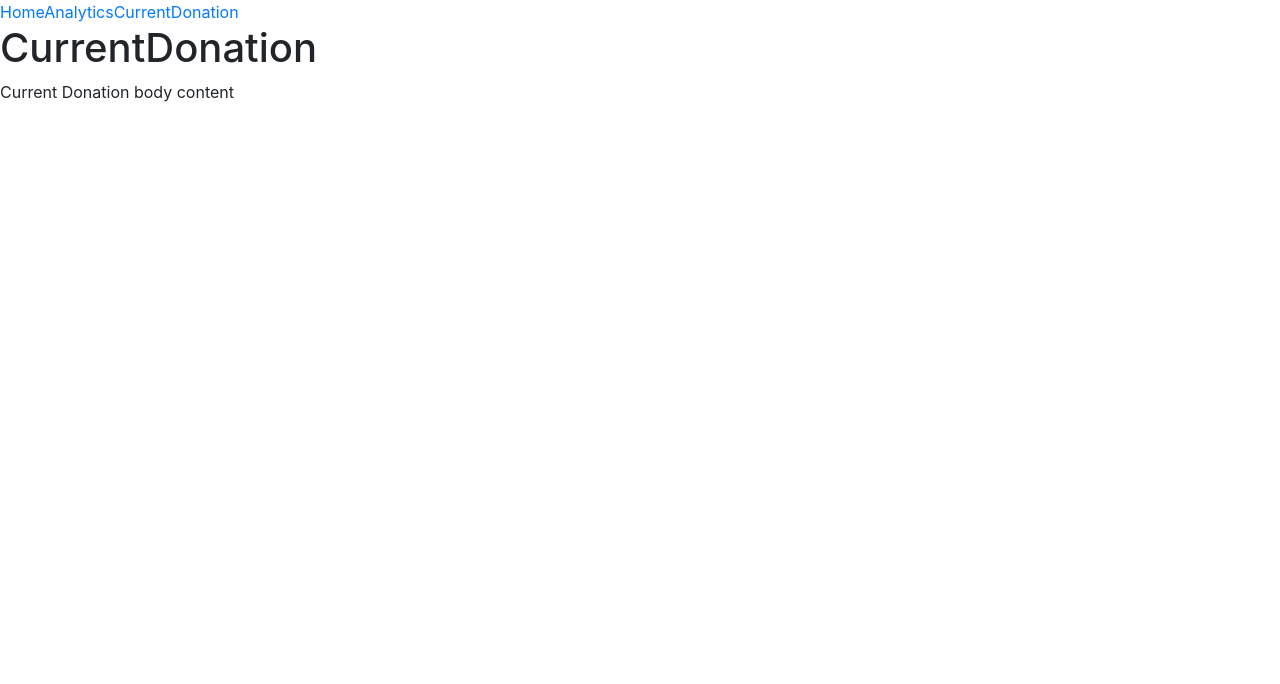
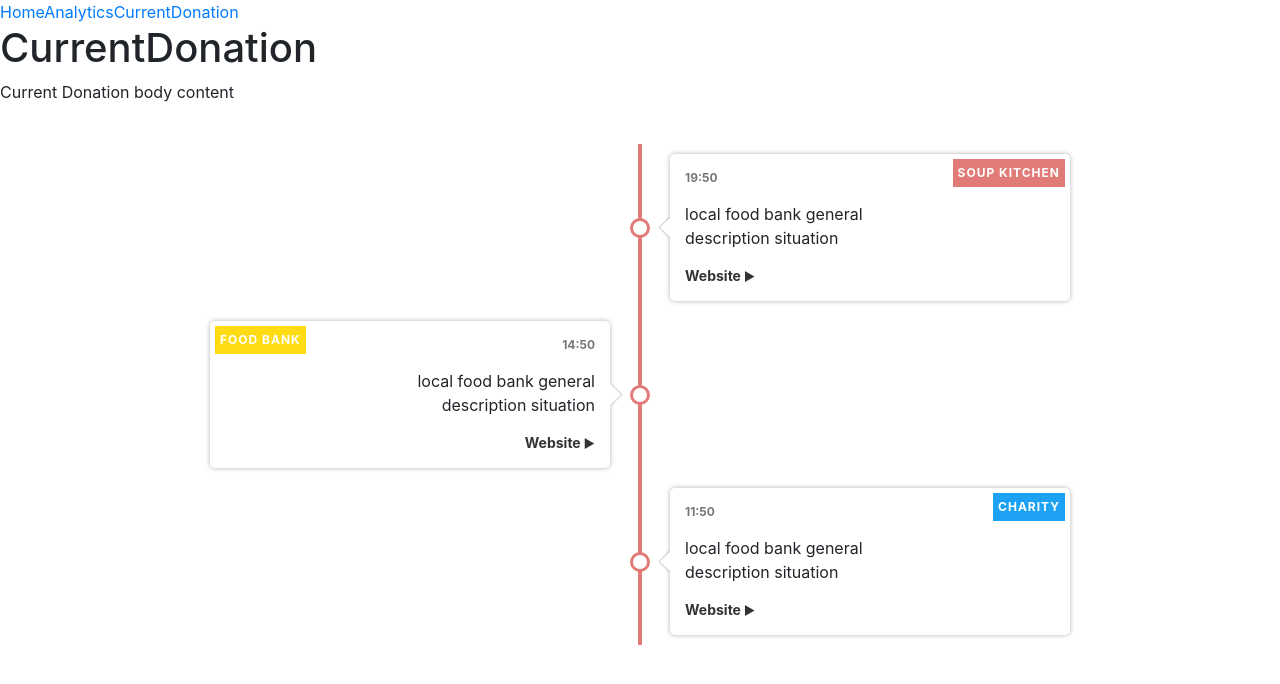
Before and after one commit to Luke-TE/destdonation, a React (Create React App) app in the folder client/: page /Current-Donation in a window 1280 px wide. Shown: the top 684 px of the page. Built offline with nearby package versions, Linux system fonts and the light colour scheme.

Commit message:
[ks418]: basic timeline for current donation's page made

```diff
--- a/client/package.json
+++ b/client/package.json
@@ -12,13 +12,14 @@
     "@types/node": "^12.0.0",
     "@types/react": "^16.9.0",
     "@types/react-dom": "^16.9.0",
+    "bootstrap": "^4.5.0",
     "enzyme": "^3.11.0",
     "enzyme-adapter-react-16": "^1.15.2",
-    "bootstrap": "^4.5.0",
     "react": "^16.13.1",
     "react-dom": "^16.13.1",
     "react-scripts": "^3.4.1",
     "react-test-renderer": "^16.13.1",
+    "react-vertical-timeline-component": "^2.6.2",
     "serve": "^11.3.1",
     "typeface-roboto": "0.0.75",
     "typescript": "~3.7.2"
@@ -47,6 +48,7 @@
   },
   "devDependencies": {
     "@types/enzyme": "^3.10.5",
+    "@types/react-vertical-timeline-component": "^2.6.0",
     "react-router-dom": "^5.2.0"
   }
 }
--- a/client/src/components/CurrentDonation/CurrentDonation.tsx
+++ b/client/src/components/CurrentDonation/CurrentDonation.tsx
@@ -1,11 +1,14 @@
 import React, { Component } from "react";
+import Timeline from "./Timeline/Timeline";
 
 class CurrentDonation extends Component {
   render() {
+    // @ts-ignore
     return (
       <div>
         <h1>CurrentDonation</h1>
         <p>Current Donation body content</p>
+        <Timeline />
       </div>
     );
   }
--- /dev/null
+++ b/client/src/components/CurrentDonation/Timeline/Timeline.css
@@ -0,0 +1,202 @@
+@import url("https://fonts.googleapis.com/css?family=Lato");
+
+* {
+  box-sizing: border-box;
+}
+
+/*body {*/
+/*    display: flex;*/
+/*    justify-content: center;*/
+/*    flex-direction: column;*/
+/*    align-content: flex-start;*/
+
+/*    min-height: 100vh;*/
+/*    font-family: 'Lato', sans-serif;*/
+/*    margin: 0;*/
+/*}*/
+
+.timeline-container {
+  display: flex;
+  flex-direction: column;
+  justify-content: flex-start;
+  position: relative;
+  margin: 40px 0;
+}
+
+.timeline-container::after {
+  background-color: #e17b77;
+  content: "";
+  position: absolute;
+  left: calc(50% - 2px);
+  width: 4px;
+  height: 100%;
+}
+
+.timeline-item {
+  display: flex;
+  justify-content: flex-end;
+  padding-right: 30px;
+  position: relative;
+  margin: 10px 0;
+  width: 50%;
+}
+
+.timeline-item:nth-child(odd) {
+  align-self: flex-end;
+  justify-content: flex-start;
+  padding-left: 30px;
+  padding-right: 0;
+}
+
+.timeline-item-content {
+  box-shadow: 0 0 5px rgba(0, 0, 0, 0.3);
+  border-radius: 5px;
+  background-color: #fff;
+  display: flex;
+  flex-direction: column;
+  align-items: flex-end;
+  padding: 15px;
+  position: relative;
+  width: 400px;
+  max-width: 70%;
+  text-align: right;
+}
+
+.timeline-item-content::after {
+  content: " ";
+  background-color: #fff;
+  box-shadow: 1px -1px 1px rgba(0, 0, 0, 0.2);
+  position: absolute;
+  right: -7.5px;
+  top: calc(50% - 7.5px);
+  transform: rotate(45deg);
+  width: 15px;
+  height: 15px;
+}
+
+.timeline-item:nth-child(odd) .timeline-item-content {
+  text-align: left;
+  align-items: flex-start;
+}
+
+.timeline-item:nth-child(odd) .timeline-item-content::after {
+  right: auto;
+  left: -7.5px;
+  box-shadow: -1px 1px 1px rgba(0, 0, 0, 0.2);
+}
+
+.timeline-item-content .tag {
+  color: #fff;
+  font-size: 12px;
+  font-weight: bold;
+  top: 5px;
+  left: 5px;
+  letter-spacing: 1px;
+  padding: 5px;
+  position: absolute;
+  text-transform: uppercase;
+}
+
+.timeline-item:nth-child(odd) .timeline-item-content .tag {
+  left: auto;
+  right: 5px;
+}
+
+.timeline-item-content time {
+  color: #777;
+  font-size: 12px;
+  font-weight: bold;
+}
+
+.timeline-item-content p {
+  font-size: 16px;
+  line-height: 24px;
+  margin: 15px 0;
+  max-width: 250px;
+}
+
+.timeline-item-content a {
+  color: #333;
+  text-decoration: none;
+  font-size: 14px;
+  font-weight: bold;
+}
+
+.timeline-item-content a::after {
+  content: " ►";
+  font-size: 12px;
+}
+
+.timeline-item-content .circle {
+  background-color: #fff;
+  border: 3px solid #e17b77;
+  border-radius: 50%;
+  position: absolute;
+  top: calc(50% - 10px);
+  right: -40px;
+  width: 20px;
+  height: 20px;
+  z-index: 100;
+}
+
+.timeline-item:nth-child(odd) .timeline-item-content .circle {
+  right: auto;
+  left: -40px;
+}
+
+@media only screen and (max-width: 1023px) {
+  .timeline-item-content {
+    max-width: 100%;
+  }
+}
+
+@media only screen and (max-width: 767px) {
+  .timeline-item-content,
+  .timeline-item:nth-child(odd) .timeline-item-content {
+    padding: 15px 10px;
+    text-align: center;
+    align-items: center;
+  }
+
+  .timeline-item-content .tag {
+    width: calc(100% - 10px);
+    text-align: center;
+  }
+
+  .timeline-item-content time {
+    margin-top: 20px;
+  }
+
+  .timeline-item-content a {
+    text-decoration: underline;
+  }
+
+  .timeline-item-content a::after {
+    display: none;
+  }
+}
+
+footer {
+  background-color: #222;
+  color: #fff;
+  font-size: 14px;
+  bottom: 0;
+  position: fixed;
+  left: 0;
+  right: 0;
+  text-align: center;
+  z-index: 999;
+}
+
+footer p {
+  margin: 10px 0;
+}
+
+footer i {
+  color: red;
+}
+
+footer a {
+  color: #3c97bf;
+  text-decoration: none;
+}
--- /dev/null
+++ b/client/src/components/CurrentDonation/Timeline/Timeline.tsx
@@ -0,0 +1,18 @@
+import React, { Component } from "react";
+import timelineData from "./TimelineData";
+import TimelineItem from "./TimelineItem";
+import "./Timeline.css";
+
+class Timeline extends Component {
+  render() {
+    return (
+      <div className="timeline-container">
+        {timelineData.map((data, index) => (
+          <TimelineItem data={data} key={index} />
+        ))}
+      </div>
+    );
+  }
+}
+
+export default Timeline;
--- /dev/null
+++ b/client/src/components/CurrentDonation/Timeline/TimelineData.tsx
@@ -0,0 +1,50 @@
+// @ts-ignore
+const charitydata: {
+  name: string;
+  time: string;
+  text: string;
+  link: { url: string; text: string };
+  category: { color: string; tag: string };
+}[] = [
+  {
+    name: "city harvest 1",
+    time: "19:50",
+    text: "local food bank general description situation",
+    link: {
+      url: "https://www.cityharvest.org.uk/",
+      text: "Website",
+    },
+    category: {
+      tag: "soup kitchen",
+      color: "#e17b77",
+    },
+  },
+  {
+    name: "city harvest 2",
+    time: "14:50",
+    text: "local food bank general description situation",
+    link: {
+      url: "https://www.cityharvest.org.uk/",
+      text: "Website",
+    },
+    category: {
+      tag: "food bank",
+      color: "#FFDB14",
+    },
+  },
+  {
+    name: "city harvest 3",
+    time: "11:50",
+    text: "local food bank general description situation",
+    link: {
+      url: "https://www.cityharvest.org.uk/",
+      text: "Website",
+    },
+    category: {
+      tag: "charity",
+      color: "#1DA1F2",
+    },
+  },
+];
+
+export default charitydata;
--- /dev/null
+++ b/client/src/components/CurrentDonation/Timeline/TimelineItem.tsx
@@ -0,0 +1,24 @@
+import React from "react";
+import "./Timeline.css";
+// @ts-ignore
+const TimelineItem = ({ data }) => {
+  return (
+    <div className="timeline-item">
+      <div className="timeline-item-content">
+        <span className="tag" style={{ background: data.category.color }}>
+          {data.category.tag}
+        </span>
+        <time>{data.time}</time>
+        <p>{data.text}</p>
+        {data.link && (
+          <a href={data.link.url} target="_blank" rel="noopener noreferrer">
+            {data.link.text}
+          </a>
+        )}
+        <span className="circle" />
+      </div>
+    </div>
+  );
+};
+
+export default TimelineItem;
```
Also changed, not shown: 1 other file (tests, documents, lock files or other folders).
